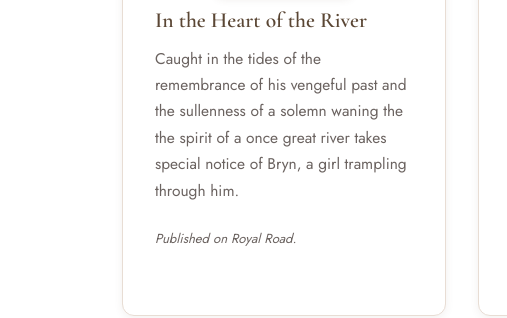
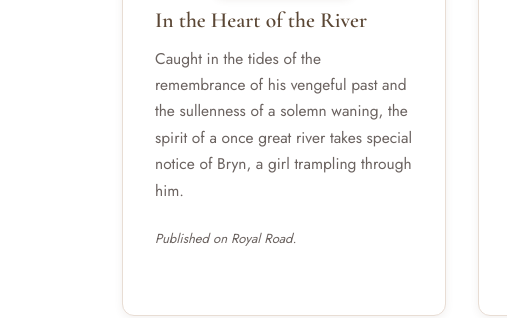
Before and after one commit to iannytes/editor-site-git, a plain HTML site: page editor-site/projects.html in a window 1280 px wide. Shown: the part 2310-2628 px from the top of the page, 0-507 px from the left. Drawn offline with nearby package versions, Linux system fonts and the light colour scheme.

Commit message:
Update projects.html

```diff
--- a/editor-site/projects.html
+++ b/editor-site/projects.html
@@ -180,7 +180,7 @@
           <h3>In the Heart of the River</h3>
           <p>
 
-Caught in the tides of the remembrance of his vengeful past and the sullenness of a solemn waning the the spirit of a once great river takes special notice of Bryn, a girl trampling through him.
+Caught in the tides of the remembrance of his vengeful past and the sullenness of a solemn waning, the spirit of a once great river takes special notice of Bryn, a girl trampling through him.
 </p>
           <span style="font-size:0.82rem; color:var(--text-muted); font-style:italic">
             Published on Royal Road.
```
